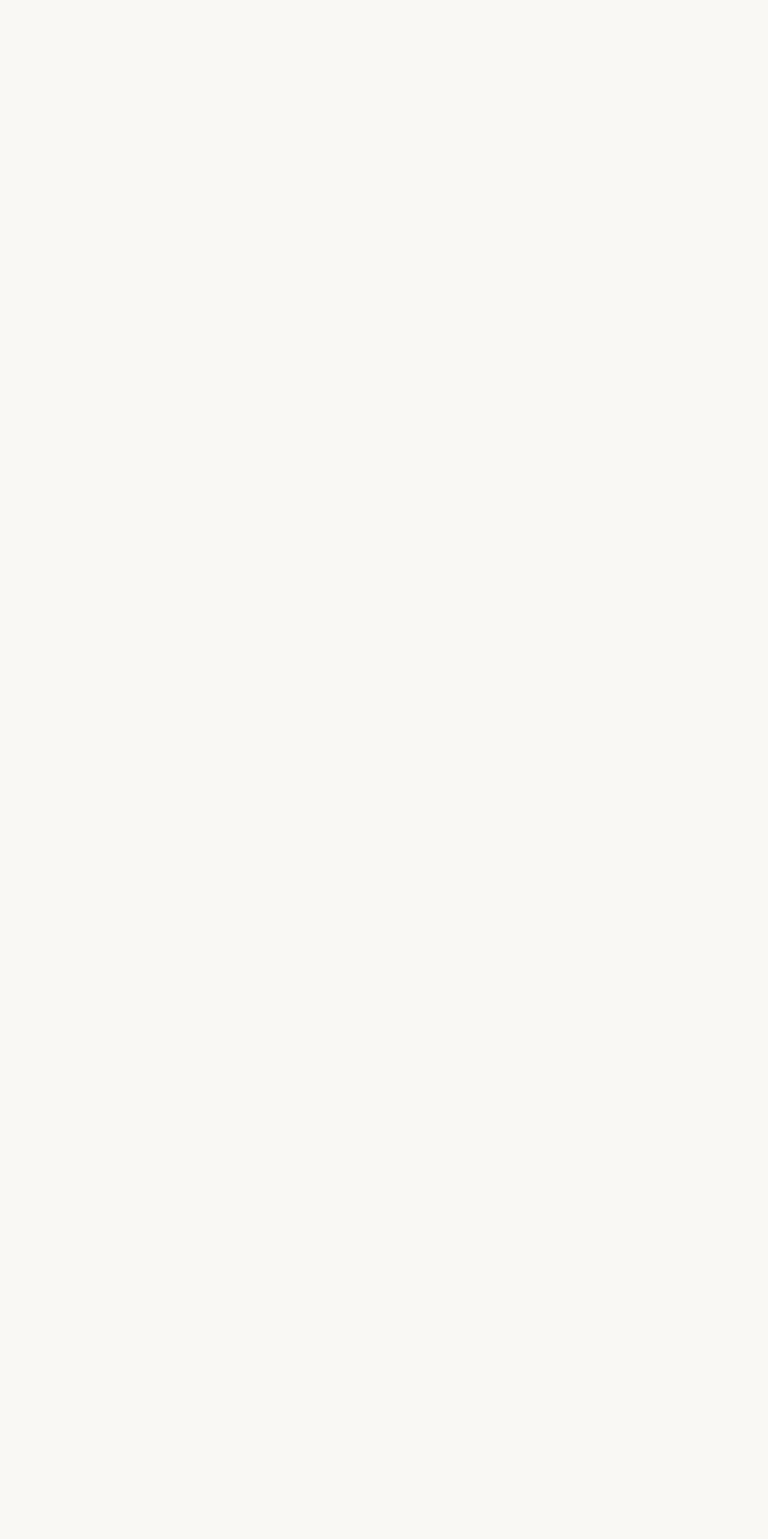
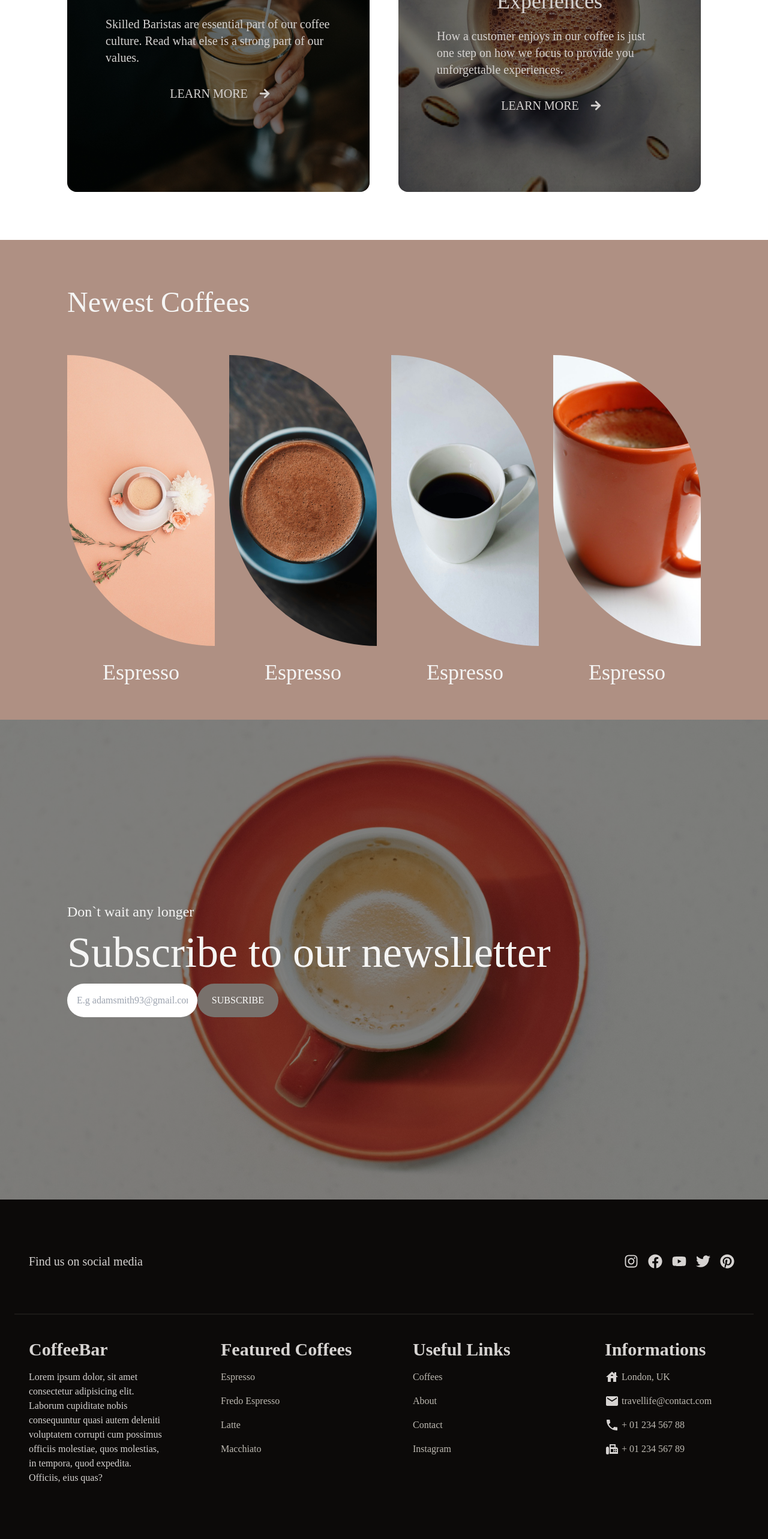
Before and after one commit to DarkoM996/coffeebar-website, a React (Vite) app: page / in a window 1280 px wide. Shown: the part 2035-4601 px from the top of the page at 60% size. Before the commit the page ends 881 px from the top, so only its background shows below. Built offline with nearby package versions, Linux system fonts and the light colour scheme; a web font is replaced by a local one.

Commit message:
footer will be reworked

```diff
--- a/src/components/Footer.tsx
+++ b/src/components/Footer.tsx
@@ -9,7 +9,7 @@ import { MdFax, MdHouse, MdLocalPhone, MdMail } from "react-icons/md";
 
 const Footer = () => {
   return (
-    <footer className="max-w-screen-3xl mx-auto px-6 py-4 min-h-screen grid grid-cols-1  bg-stone-950 text-stone-300">
+    <footer className="max-w-screen-3xl mx-auto px-6 py-4 w-full min-h-screen grid grid-cols-1 bg-stone-950 text-stone-300">
       <div className="flex justify-between items-center lg:justify-between border-b-2 border-stone-900 p-6">
         <div className="mr-12 hidden lg:block">
           <span className="text-xl">Find us on social media</span>
--- a/src/pages/HomePage.tsx
+++ b/src/pages/HomePage.tsx
@@ -1,9 +1,17 @@
+import CTA from "../components/CTA";
+import FeaturedCards from "../components/FeaturedCards";
 import Hero from "../components/Hero";
+import NewestCoffees from "../components/NewestCoffees";
+import Footer from "./../components/Footer";
 
 const HomePage = () => {
   return (
     <>
       <Hero />
+      <FeaturedCards />
+      <NewestCoffees />
+      <CTA />
+      <Footer />
     </>
   );
 };
```
